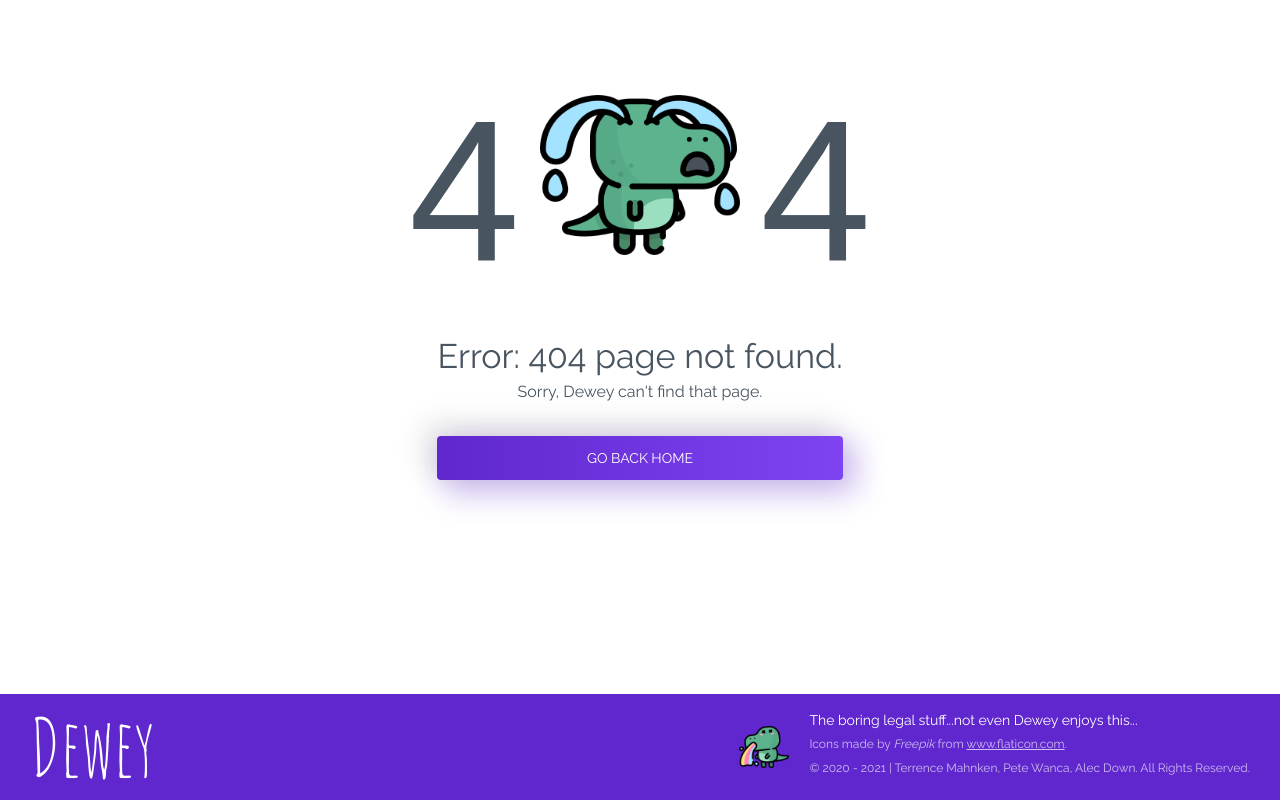
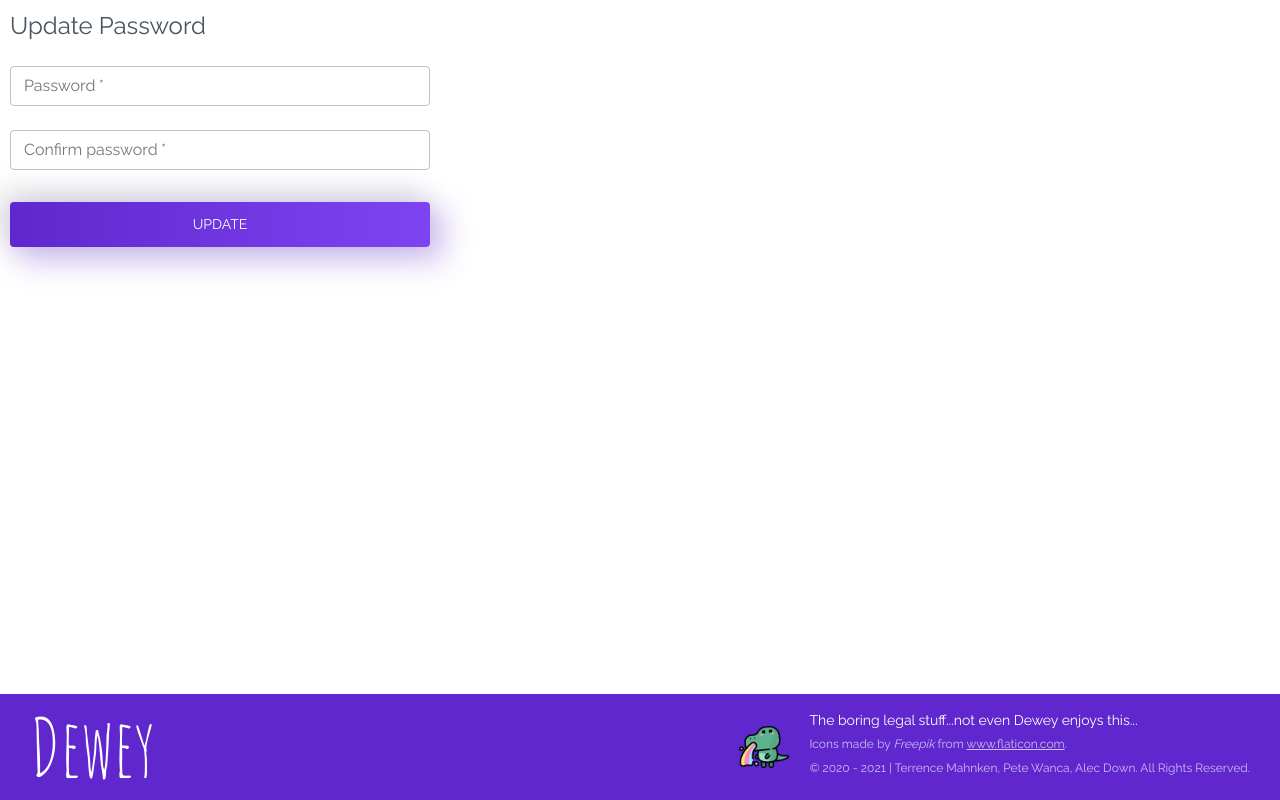
Before and after one commit to TerrenceMM2/dewey, a React (Create React App) app in the folder client/: page /reset/1 in a window 1280 px wide. Built offline with nearby package versions, Linux system fonts and the light colour scheme.

Commit message:
adds token protected react page to reset password

```diff
--- a/client/src/App.js
+++ b/client/src/App.js
@@ -6,7 +6,8 @@ import { Dashboard } from './pages/Dashboard';
 import { Account } from './pages/Account';
 import { Library } from './pages/Library';
 import { NoMatch } from './pages/NoMatch';
-import { Forgot } from './pages/ForgotPassword';
+import { ForgotPassword } from './pages/ForgotPassword';
+import { ResetPassword } from './pages/ResetPassword';
 import { BrowserRouter as Router, Switch, Route } from 'react-router-dom';
 import Footer from './components/Footer';
 import { PrivateRoute } from './utils/PrivateRoute';
@@ -25,7 +26,8 @@ const App = () => {
                         <PrivateRoute exact path="/dashboard" component={Dashboard} />
                         <PrivateRoute exact path="/library" component={Library} />
                         <PrivateRoute exact path="/account" component={Account} />
-                        <Route exact path="/forgotPassword" component={Forgot} />
+                        <Route exact path="/reset/:token" component={ResetPassword} />
+                        <Route exact path="/forgotPassword" component={ForgotPassword} />
                         <Route exact component={NoMatch} />
                     </Switch>
                 </div>
--- a/client/src/pages/ForgotPassword.js
+++ b/client/src/pages/ForgotPassword.js
@@ -1,6 +1,6 @@
 import React from 'react';
 import { ForgotForm } from '../components/ForgotForm/ForgotForm';
 
-export const Forgot = () => {
+export const ForgotPassword = () => {
     return <ForgotForm />;
 };
--- /dev/null
+++ b/client/src/pages/ResetPassword.js
@@ -0,0 +1,6 @@
+import React from 'react';
+import { PasswordForm } from '../components/PasswordForm/PasswordForm';
+
+export const ResetPassword = () => {
+    return <PasswordForm />;
+};
```
Also changed, not shown: 2 other files (tests, documents, lock files or other folders).
